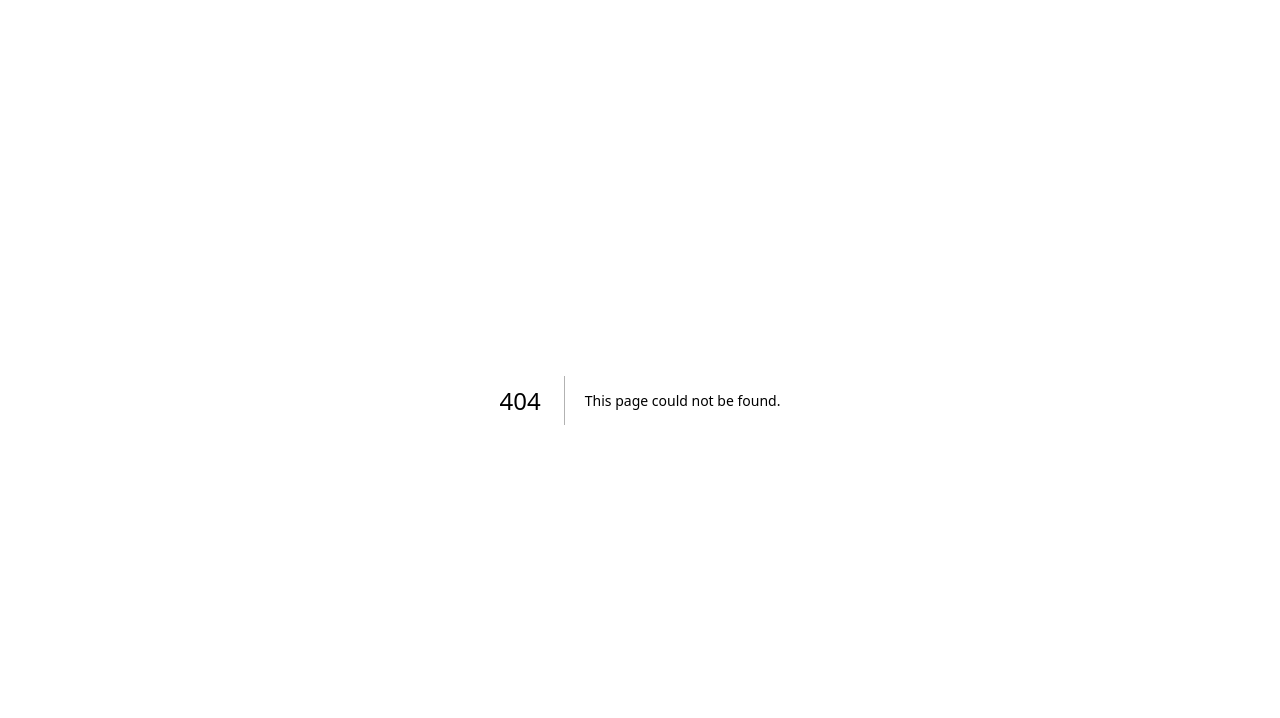
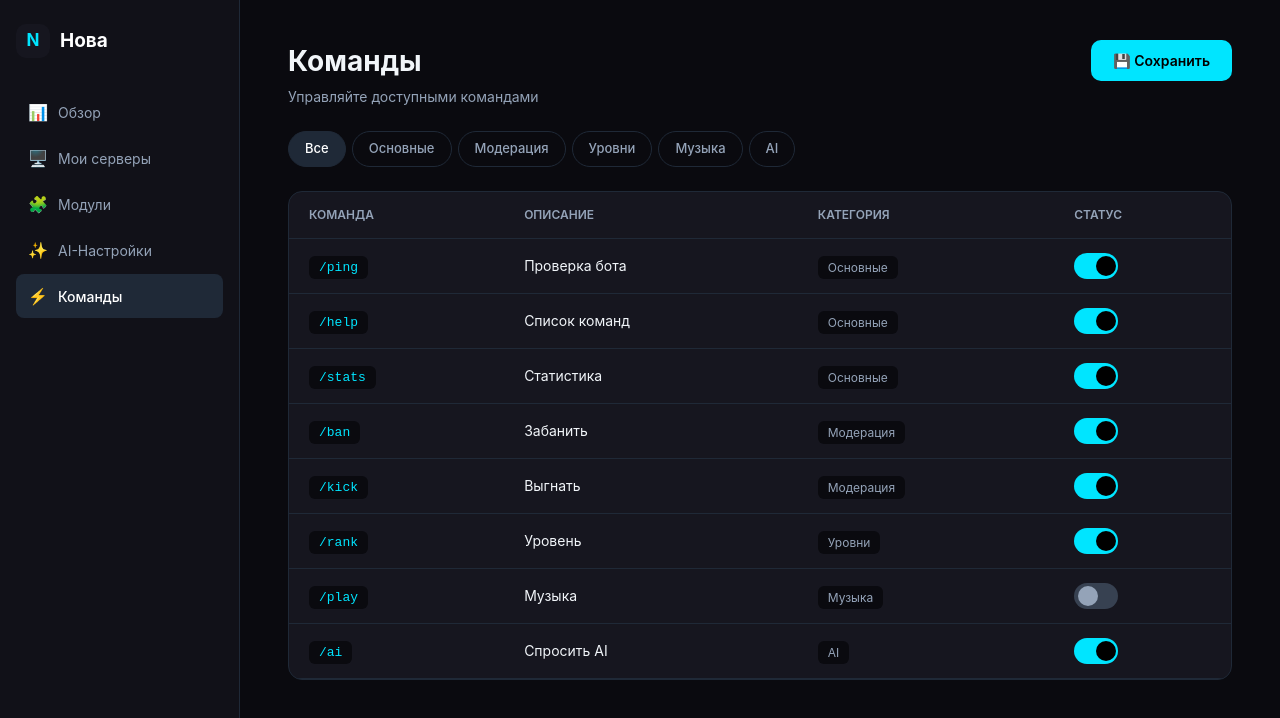
Before and after one commit to R4YDMOND/nova-bot, a Next.js app in the folder frontend/: page /dashboard/commands in a window 1280 px wide. Before the commit this address had no page. Shown: the top 718 px of the page. Built offline with nearby package versions, Linux system fonts and the light colour scheme.

Commit message:
Restore commands page.tsx

```diff
--- /dev/null
+++ b/frontend/src/app/dashboard/commands/page.tsx
@@ -0,0 +1,117 @@
+"use client"
+
+import { useState } from 'react'
+
+const navigate = (url: string) => window.location.href = url
+
+export default function CommandsPage() {
+  const [commands, setCommands] = useState([
+    { name: '/ping', desc: 'Проверка бота', category: 'Основные', enabled: true },
+    { name: '/help', desc: 'Список команд', category: 'Основные', enabled: true },
+    { name: '/stats', desc: 'Статистика', category: 'Основные', enabled: true },
+    { name: '/ban', desc: 'Забанить', category: 'Модерация', enabled: true },
+    { name: '/kick', desc: 'Выгнать', category: 'Модерация', enabled: true },
+    { name: '/rank', desc: 'Уровень', category: 'Уровни', enabled: true },
+    { name: '/play', desc: 'Музыка', category: 'Музыка', enabled: false },
+    { name: '/ai', desc: 'Спросить AI', category: 'AI', enabled: true },
+  ])
+
+  const [saved, setSaved] = useState(false)
+  const [activeCategory, setActiveCategory] = useState('Все')
+  const categories = ['Все', 'Основные', 'Модерация', 'Уровни', 'Музыка', 'AI']
+  const filtered = activeCategory === 'Все' ? commands : commands.filter(c => c.category === activeCategory)
+
+  const toggle = (name: string) => {
+    setCommands(commands.map(c => c.name === name ? { ...c, enabled: !c.enabled } : c))
+  }
+
+  const save = () => { setSaved(true); setTimeout(() => setSaved(false), 2000) }
+
+  return (
+    <div style={{ minHeight: '100vh', background: '#0A0A0F', display: 'flex', color: '#F1F5F9' }}>
+
+      <aside style={{ width: '240px', minWidth: '240px', background: '#111118', borderRight: '1px solid #1F2937', padding: '24px 16px', display: 'flex', flexDirection: 'column' }}>
+        <a href="/" style={{ display: 'flex', alignItems: 'center', gap: '10px', textDecoration: 'none', marginBottom: '32px' }}>
+          <div style={{ width: '34px', height: '34px', background: '#16161F', borderRadius: '10px', display: 'flex', alignItems: 'center', justifyContent: 'center', fontWeight: 'bold', color: '#00E5FF', fontSize: '17px' }}>N</div>
+          <span style={{ fontSize: '19px', fontWeight: 'bold', color: '#FFF' }}>Нова</span>
+        </a>
+        <nav style={{ display: 'flex', flexDirection: 'column', gap: '2px', flex: 1 }}>
+          {[
+            { icon: '📊', label: 'Обзор', href: '/dashboard' },
+            { icon: '🖥️', label: 'Мои серверы', href: '/dashboard' },
+            { icon: '🧩', label: 'Модули', href: '/dashboard/modules' },
+            { icon: '✨', label: 'AI-Настройки', href: '/dashboard/ai' },
+            { icon: '⚡', label: 'Команды', href: '/dashboard/commands' },
+          ].map((item, i) => {
+            const isActive = item.label === 'Команды'
+            return (
+              <span key={i} onClick={() => navigate(item.href)} style={{
+                padding: '10px 12px', borderRadius: '8px', display: 'flex', alignItems: 'center',
+                gap: '10px', fontSize: '14px', cursor: 'pointer', fontWeight: isActive ? '500' : '400',
+                color: isActive ? '#FFF' : '#94A3B8', background: isActive ? '#1F2937' : 'transparent',
+                transition: 'all 0.15s'
+              }}>
+                <span style={{ fontSize: '16px', width: '20px', textAlign: 'center' }}>{item.icon}</span>
+                {item.label}
+              </span>
+            )
+          })}
+        </nav>
+      </aside>
+
+      <main style={{ flex: 1, padding: '40px 48px', overflow: 'auto' }}>
+        <div style={{ display: 'flex', justifyContent: 'space-between', alignItems: 'flex-start', marginBottom: '24px' }}>
+          <div>
+            <h1 style={{ fontSize: '28px', fontWeight: '700', marginBottom: '4px' }}>Команды</h1>
+            <p style={{ color: '#94A3B8', fontSize: '14px' }}>Управляйте доступными командами</p>
+          </div>
+          <button onClick={save} style={{
+            padding: '10px 22px', background: saved ? '#22C55E' : '#00E5FF', color: '#000',
+            border: 'none', borderRadius: '10px', fontWeight: '600', fontSize: '14px', cursor: 'pointer',
+            transition: 'all 0.25s'
+          }}>{saved ? '✅ Сохранено' : '💾 Сохранить'}</button>
+        </div>
+
+        <div style={{ display: 'flex', gap: '6px', marginBottom: '24px', flexWrap: 'wrap' }}>
+          {categories.map(cat => (
+            <button key={cat} onClick={() => setActiveCategory(cat)} style={{
+              padding: '7px 16px', borderRadius: '20px', border: '1px solid #1F2937',
+              background: activeCategory === cat ? '#1F2937' : 'transparent',
+              color: activeCategory === cat ? '#FFF' : '#94A3B8',
+              cursor: 'pointer', fontSize: '13px', fontWeight: '500'
+            }}>{cat}</button>
+          ))}
+        </div>
+
+        <div style={{ background: '#16161F', borderRadius: '14px', border: '1px solid #1F2937', overflow: 'hidden' }}>
+          <table style={{ width: '100%', borderCollapse: 'collapse' }}>
+            <thead>
+              <tr style={{ borderBottom: '1px solid #1F2937' }}>
+                {['Команда', 'Описание', 'Категория', 'Статус'].map((h, i) => (
+                  <th key={i} style={{ padding: '14px 20px', textAlign: 'left', fontSize: '12px', fontWeight: '600', color: '#94A3B8', textTransform: 'uppercase' }}>{h}</th>
+                ))}
+              </tr>
+            </thead>
+            <tbody>
+              {filtered.map((cmd, i) => (
+                <tr key={i} style={{ borderBottom: '1px solid #1F2937' }}>
+                  <td style={{ padding: '14px 20px' }}><code style={{ background: '#0A0A0F', padding: '4px 10px', borderRadius: '6px', color: '#00E5FF', fontSize: '13px', fontFamily: 'monospace' }}>{cmd.name}</code></td>
+                  <td style={{ padding: '14px 20px', fontSize: '14px' }}>{cmd.desc}</td>
+                  <td style={{ padding: '14px 20px' }}><span style={{ padding: '4px 10px', borderRadius: '6px', fontSize: '12px', background: '#0A0A0F', color: '#94A3B8' }}>{cmd.category}</span></td>
+                  <td style={{ padding: '14px 20px' }}>
+                    <label style={{ position: 'relative', display: 'inline-block', width: '44px', height: '26px', cursor: 'pointer' }}>
+                      <input type="checkbox" checked={cmd.enabled} onChange={() => toggle(cmd.name)} style={{ opacity: 0, width: 0, height: 0 }} />
+                      <span style={{ position: 'absolute', top: 0, left: 0, right: 0, bottom: 0, background: cmd.enabled ? '#00E5FF' : '#374151', borderRadius: '26px', transition: '0.25s' }}>
+                        <span style={{ position: 'absolute', height: '20px', width: '20px', left: cmd.enabled ? '22px' : '4px', top: '3px', background: cmd.enabled ? '#000' : '#94A3B8', borderRadius: '50%', transition: '0.25s' }} />
+                      </span>
+                    </label>
+                  </td>
+                </tr>
+              ))}
+            </tbody>
+          </table>
+        </div>
+      </main>
+    </div>
+  )
+}
```
